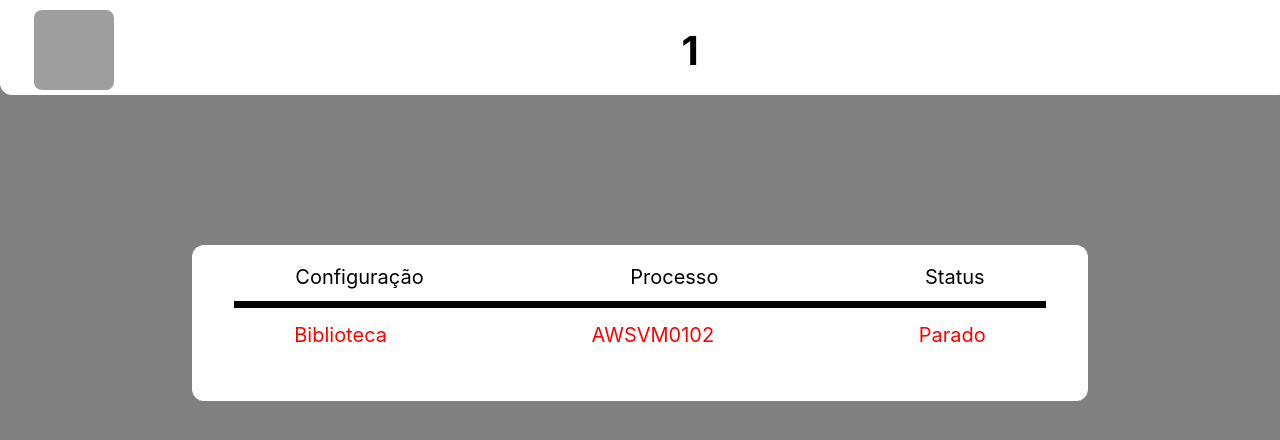
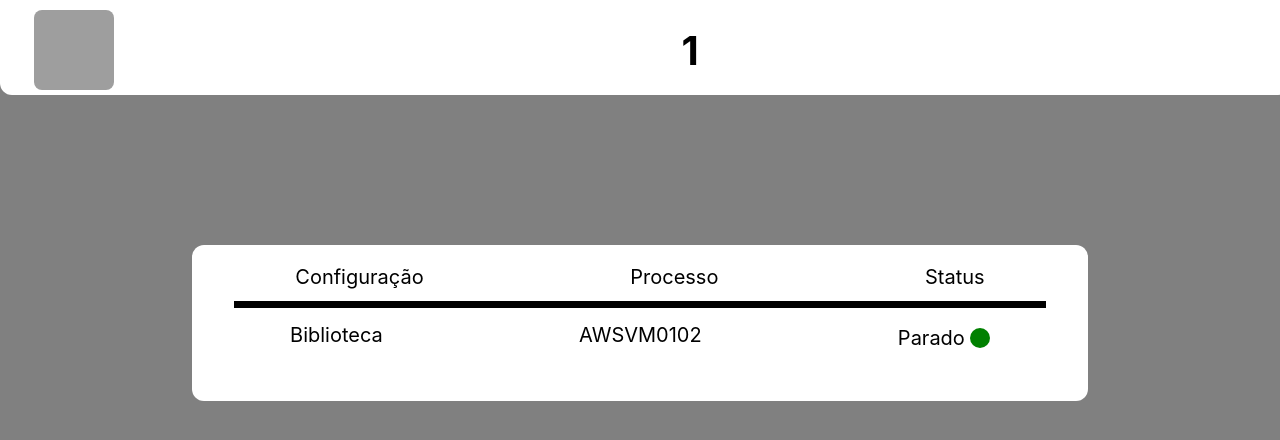
Before and after one commit to Augustocastilho/frontend, a React (Create React App) app: page /ic/1 in a window 1280 px wide. Shown: the top 440 px of the page. Built offline with nearby package versions, Linux system fonts and the light colour scheme; grey boxes are pictures that could not be loaded.

Commit message:
feat: add button status

```diff
--- a/src/pages/Ics.js
+++ b/src/pages/Ics.js
@@ -5,6 +5,7 @@ import { useEffect, useState } from "react";
 
 export default function IcsPage() {
     const [ process, setProcess ] = useState([]);
+    const [ toggle, setToggle ] = useState(false);
     const { name } = useParams();
 
     // useEffect(async() => {
@@ -29,10 +30,13 @@ export default function IcsPage() {
                         <p>Status</p>
                     </MainTittles>
                     <Line>.</Line>
-                    <RenderProcess status="Parado">
+                    <RenderProcess status="Funcionando">
                         <span>Biblioteca</span>
                         <span>AWSVM0102</span>
-                        <span>Parado</span>
+                        <State status="Funcionando">
+                            <span>Parado</span>
+                            <button onClick={() => setToggle(!toggle)}></button>
+                        </State>
                     </RenderProcess>
                 </Box>
             </Processos>
@@ -82,3 +86,20 @@ const RenderProcess = styled.div`
         font-size: 20px;
     }
 `
+const State = styled.div`
+    display: flex;
+    align-items: center;
+
+    button {
+        width: 20px;
+        height: 20px;
+        border-radius: 50%;
+        border: none;
+        background-color: ${props => props.status === "Funcionando" ? "green" : "red"};
+        margin-left: 5px;
+
+        &:hover{
+            cursor: pointer;
+        }
+    }
+`
```
